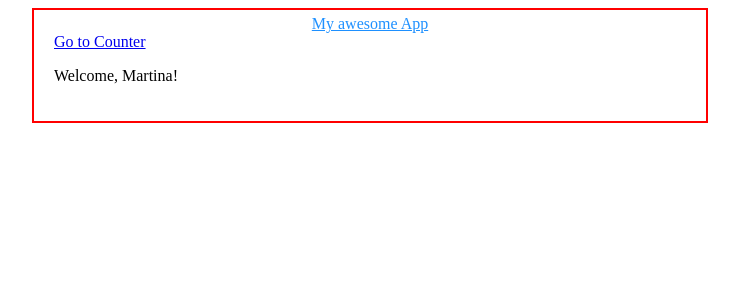
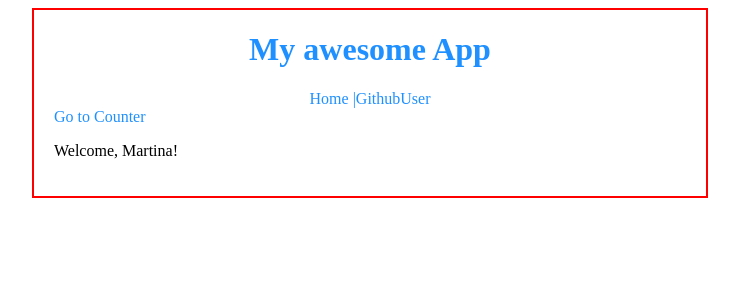
Before and after one commit to Martybb01/react-exercises, a React (Create React App) app: page / in a window 1280 px wide. Shown: the top 300 px of the page, without its empty margins (270-1009 px from the left). Built offline with nearby package versions, Linux system fonts and the light colour scheme.

Commit message:
End react-router-03

```diff
--- a/src/App.js
+++ b/src/App.js
@@ -1,16 +1,28 @@
 import { React } from "react";
-import { Route, Routes } from "react-router-dom";
+import { Link, Route, Routes } from "react-router-dom";
 import { Container } from "./Container";
 import { Welcome } from "./Welcome";
 import { ClickCounter } from "./ClickCounter";
+import { ShowGithubUser } from "./ShowGithubUser";
 
 export function App() {
   return (
     <div>
-      <Container title="My awesome App">
+      <Container
+        title={
+          <div>
+            <h1>My awesome App</h1>
+            <div>
+              <Link to="/">Home</Link> |
+              <Link to="users/:username">GithubUser</Link>
+            </div>
+          </div>
+        }
+      >
         <Routes>
           <Route path="/" element={<Welcome name="Martina" />} />
           <Route path="/counter" element={<ClickCounter />} />
+          <Route path="users/:username" element={<ShowGithubUser />} />
         </Routes>
       </Container>
     </div>
--- /dev/null
+++ b/src/ShowGithubUser.js
@@ -0,0 +1,11 @@
+import { Link } from "react-router-dom";
+import { GithubUser } from "./GithubUser";
+
+export function ShowGithubUser() {
+  return (
+    <div>
+      <GithubUser username="Martybb01" />
+      <Link to="/">Back</Link>
+    </div>
+  );
+}
--- a/src/index.css
+++ b/src/index.css
@@ -12,6 +12,13 @@
 .container-title {
   text-align: center;
   color: dodgerblue;
-  text-decoration: underline;
   margin-top: 5px;
 }
+a {
+  color: dodgerblue;
+  text-decoration: none;
+}
+a:hover {
+  text-decoration: underline;
+  color: red;
+}
```
